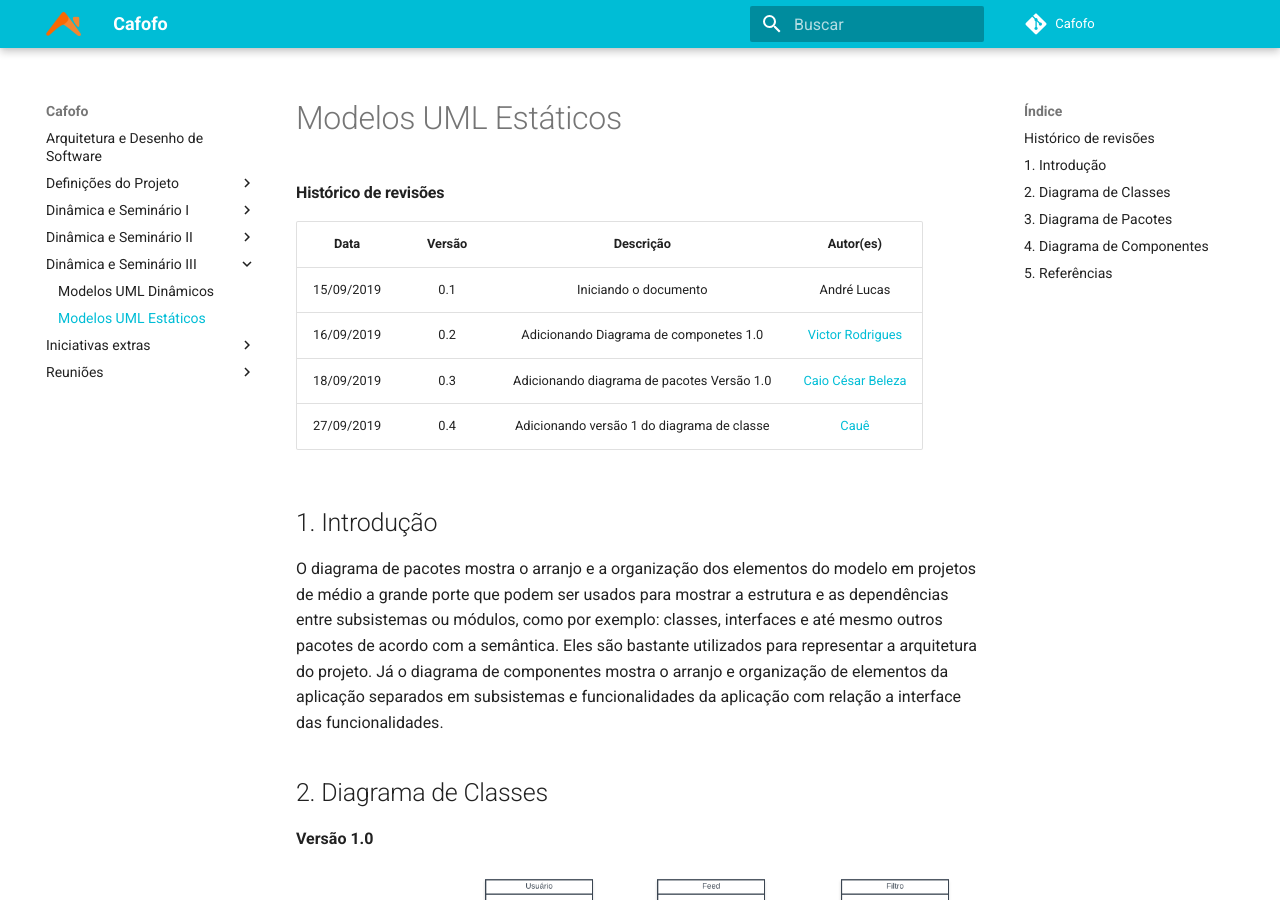
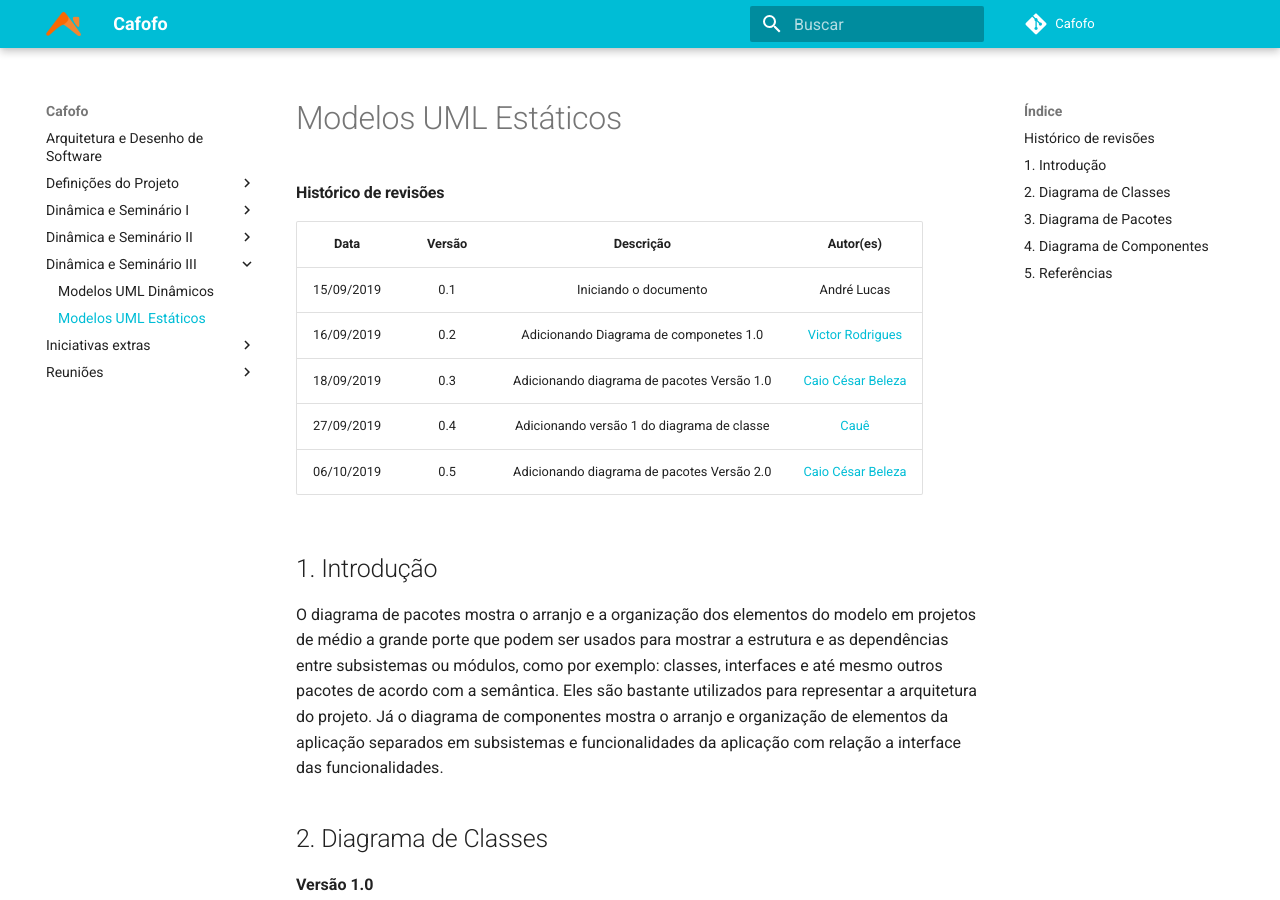
Before and after one commit to desenho-2019/Wiki, an MkDocs documentation site: the page built from docs/Dinâmica e Seminário III/uml_estatico.md, in a window 1280 px wide and 900 px high. Built offline with MkDocs 1.6.1 and Material for MkDocs 9.7.7, drawn with Linux system fonts in a browser that asks for light colours; some of the changed text lies outside the part shown.

Commit message:
Adicionando diagrama de pacotes V2.0

```diff
--- a/docs/Dinâmica e Seminário III/uml_estatico.md
+++ b/docs/Dinâmica e Seminário III/uml_estatico.md
@@ -7,6 +7,7 @@
 | 16/09/2019 |  0.2   | Adicionando Diagrama de componetes 1.0 | [Victor Rodrigues](https://github.com/VictorRodriguesS0) |
 |18/09/2019|0.3|Adicionando diagrama de pacotes Versão 1.0|[Caio César Beleza](https://github.com/Caiocbeleza)|
 |27/09/2019|0.4|Adicionando versão 1 do diagrama de classe|[Cauê](https://github.com/caue96)
+|06/10/2019|0.5|Adicionando diagrama de pacotes Versão 2.0|[Caio César Beleza](https://github.com/Caiocbeleza)|
 
 ## 1. Introdução
 
@@ -27,6 +28,12 @@
 
 Autor: Caio César Beleza
 
+**Versão 2.0**
+
+[![](img/Pacotes2.0.png)](img/Pacotes2.0.png)
+
+Autor: Caio César Beleza
+
 ## 4. Diagrama de Componentes
 
 **Versão 1.0**
```
Also changed, not shown: docs/Dinâmica e Seminário III/img/Pacotes2.0.png (added).
